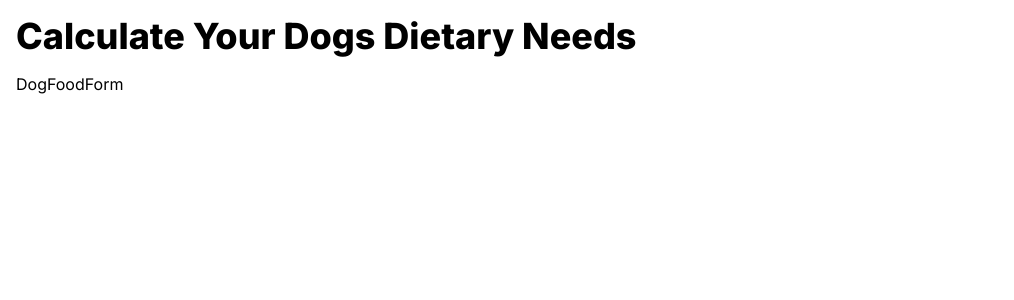
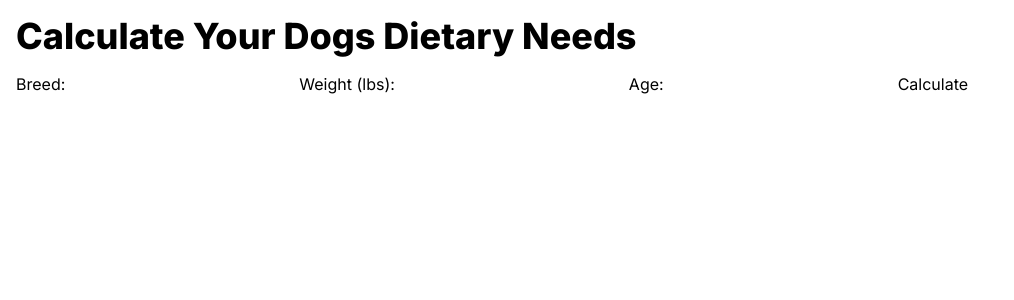
Before and after one commit to ToddPeltzer/dog-food-calculator, a Next.js app: page /calculator in a window 1280 px wide. Shown: the top 300 px of the page, without its empty margins (0-1014 px from the left). Built offline with nearby package versions, Linux system fonts and the light colour scheme.

Commit message:
set up initial form labels and inputs with states for each

```diff
--- a/app/components/DogFoodForm.tsx
+++ b/app/components/DogFoodForm.tsx
@@ -1,7 +1,37 @@
-import React from 'react'
+"use client"
+import React, { useState } from 'react'
 
 export default function DogFoodForm() {
+
+    const [breed, setBreed] = useState('')
+    const [weight, setWeight] = useState('')
+    const [age, setAge] = useState('')
+
+
   return (
-    <form>DogFoodForm</form>
+    <form>
+        <label htmlFor='breed'>Breed:</label>
+        <input
+            type='text'
+            id='breed'
+            value={breed}
+            onChange={(e) => setBreed(e.target.value)}
+        />
+        <label htmlFor='weight'>Weight (lbs):</label>
+        <input
+            type='number'
+            id='weight'
+            value={weight}
+            onChange={(e) => setWeight(e.target.value)}
+        />
+        <label htmlFor='age'>Age:</label>
+        <input
+            type='number'
+            id='age'
+            value={age}
+            onChange={(e) => setAge(e.target.value)}
+        />
+        <button type='button'>Calculate</button>
+    </form>
   )
 }
```
